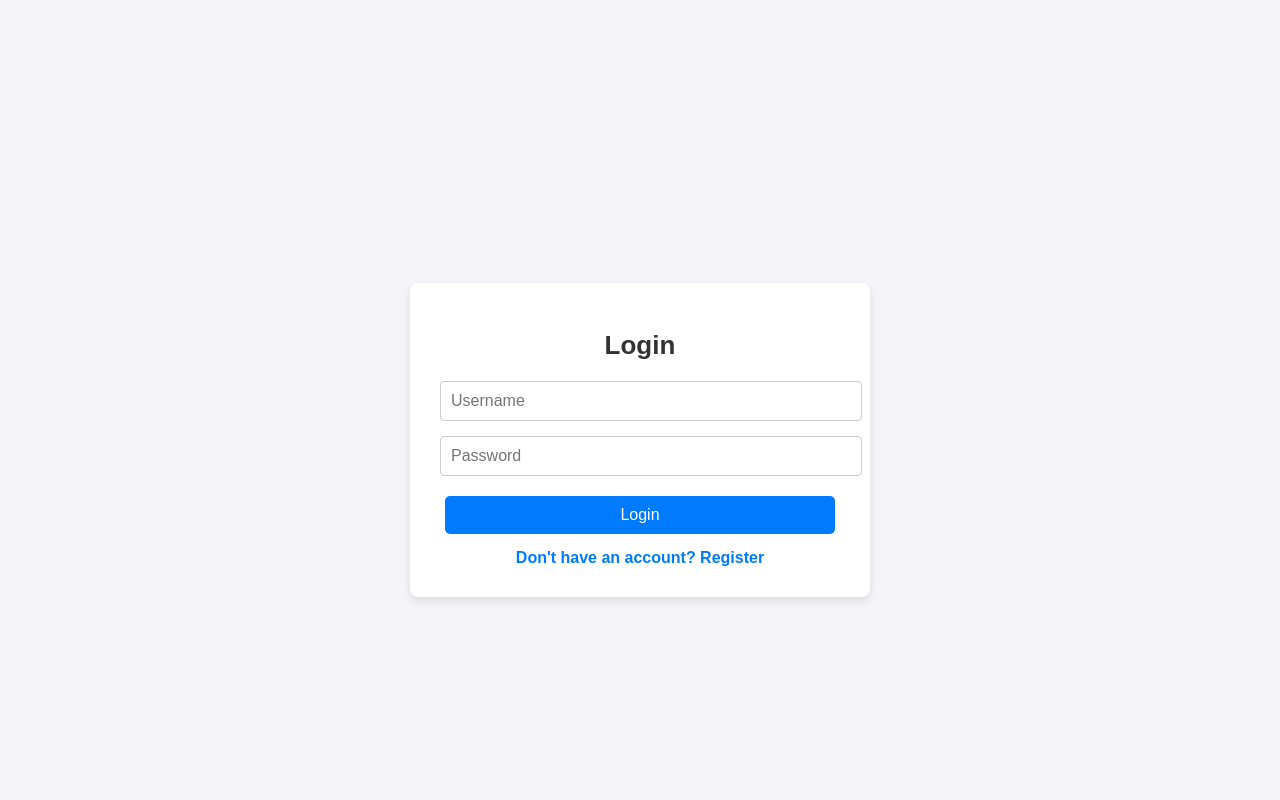
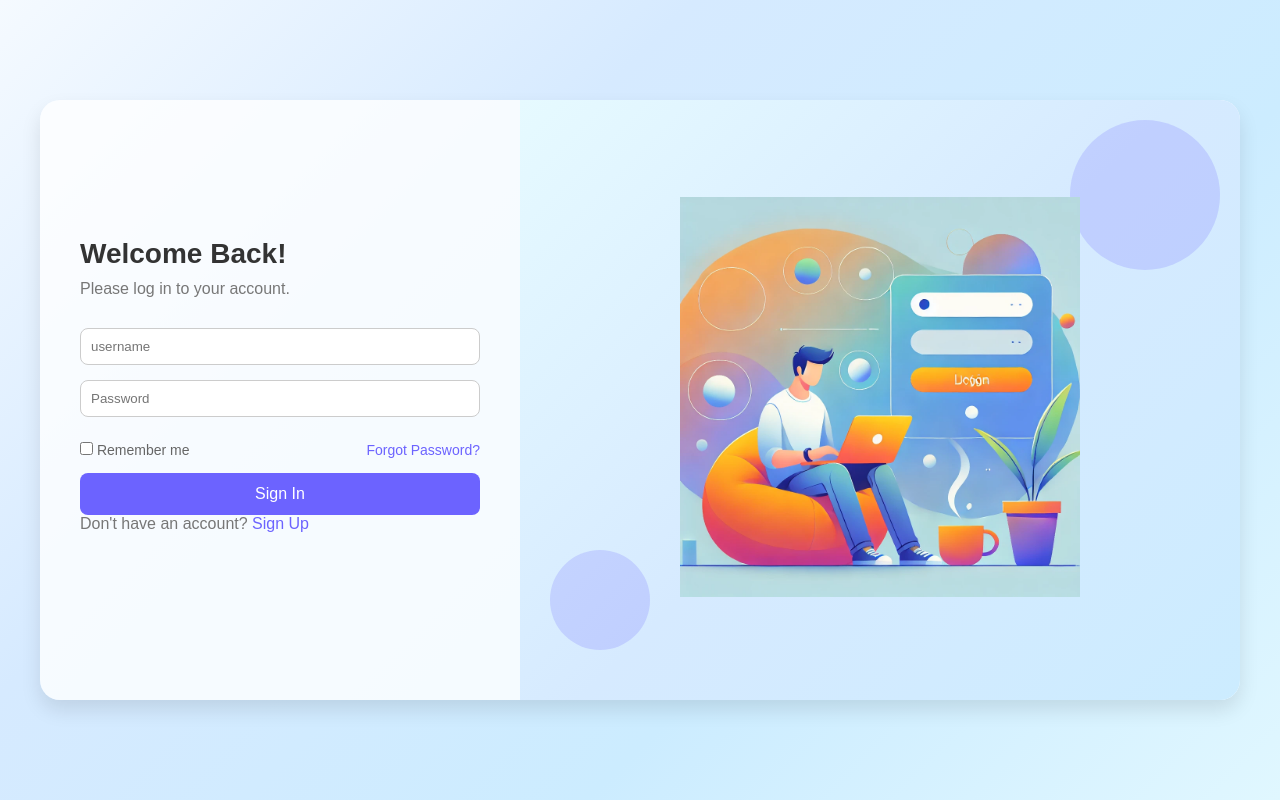
Before and after one commit to Syam916/1st_deployement, a Flask app: page /login in a window 1280 px wide. Run offline with Flask 3, Linux system fonts and the light colour scheme.

Commit message:
changed ui,added logs in db

```diff
--- a/app.py
+++ b/app.py
@@ -46,6 +46,7 @@ def register():
 @app.route('/login', methods=['GET', 'POST'])
 def login():
     message = ''
+    print('enetered')
     if request.method == 'POST':
         username = request.form['username']
         password = request.form['password']
@@ -76,6 +77,7 @@ def math_operations():
     result = None
     if request.method == 'POST':
         try:
+            username = session['username']
             num1 = float(request.form.get('num1', 0))
             num2 = float(request.form.get('num2', 0))
             operation = request.form.get('operation')
@@ -88,10 +90,25 @@ def math_operations():
                 result = num1 * num2
             elif operation == 'cube':
                 result = f"cube of {num1}: {num1**3}, cube of {num2}: {num2**3}"
+
+            # Insert data into the database
+            connection = get_db_connection()
+            cursor = connection.cursor()
+            cursor.execute("""
+                INSERT INTO user_logs (user_name, number1, number2, result)
+                VALUES (%s, %s, %s, %s)
+            """, (username, num1, num2, result))
+            connection.commit()
+            cursor.close()
+            connection.close()
+
         except ValueError:
             result = "Invalid input, please enter valid numbers."
+        except mysql.connector.Error as err:
+            result = f"Error inserting into database: {err}"
 
     return render_template('math.html', result=result, username=session['username'])
+
 
 @app.route('/logout')
 def logout():
--- a/static/css/style.css
+++ b/static/css/style.css
@@ -1,185 +1,169 @@
-/* General styles */
-body {
-    font-family: Arial, sans-serif;
-    background-color: #f4f4f9;
+/* General Reset */
+* {
     margin: 0;
     padding: 0;
+    box-sizing: border-box;
+    font-family: 'Arial', sans-serif;
+}
+
+body {
+    height: 100vh;
+    background: linear-gradient(135deg, #f5faff, #d6eaff, #ccecff, #e0f7ff);
+
     display: flex;
     justify-content: center;
     align-items: center;
-    height: 100vh;
 }
 
+/* Main Container */
 .container {
-    background: white;
-    padding: 20px;
-    border-radius: 8px;
-    box-shadow: 0 4px 8px rgba(0, 0, 0, 0.1);
-    width: 350px;
-    text-align: center;
+    background: rgba(255, 255, 255, 0.8);
+    border-radius: 20px;
+    box-shadow: 0 10px 20px rgba(0, 0, 0, 0.1);
+    width: 1200px;
+    height: 600px;
+    display: flex;
+    overflow: hidden;
+    position: relative;
 }
 
-.container h1 {
-    font-size: 24px;
-    margin-bottom: 20px;
-    color: #333;
+/* Left Section - Login Form */
+.left-section {
+    width: 40%;
+    padding: 50px 40px;
+    display: flex;
+    flex-direction: column;
+    justify-content: center;
 }
 
-.container form {
+.left-section h1 {
+    font-size: 28px;
+    color: #333;
+    margin-bottom: 10px;
+}
+
+.left-section p {
+    color: #777;
+    margin-bottom: 30px;
+}
+
+form {
     display: flex;
     flex-direction: column;
     gap: 15px;
 }
 
-.container input[type="text"],
-.container input[type="password"] {
-    width: 100%;
+input {
     padding: 10px;
-    font-size: 16px;
     border: 1px solid #ccc;
-    border-radius: 4px;
+    border-radius: 8px;
     outline: none;
-    transition: border-color 0.3s;
+    transition: border 0.3s;
 }
 
-.container input[type="text"]:focus,
-.container input[type="password"]:focus {
-    border-color: #007bff;
+input:focus {
+    border: 1px solid #6c63ff;
 }
 
-.container button {
-    padding: 10px 15px;
-    font-size: 16px;
+button {
+    background-color: #6c63ff;
     color: white;
-    background-color: #007bff;
+    padding: 12px;
     border: none;
-    border-radius: 4px;
+    border-radius: 8px;
     cursor: pointer;
     transition: background-color 0.3s;
+    font-size: 16px;
 }
 
-.container button:hover {
-    background-color: #0056b3;
+button:hover {
+    background-color: #574bff;
 }
 
-.container p {
-    margin: 10px 0;
+.options {
+    display: flex;
+    justify-content: space-between;
     font-size: 14px;
     color: #666;
+    margin-top: 10px;
 }
 
-.container a {
-    color: #007bff;
+a {
+    color: #6c63ff;
     text-decoration: none;
-    font-weight: bold;
 }
 
-.container a:hover {
+a:hover {
     text-decoration: underline;
 }
 
-.message {
+/* Sign In Buttons */
+.button-group {
+    display: flex;
+    gap: 10px;
     margin-top: 10px;
-    font-size: 14px;
-    color: #d9534f; /* Error or alert messages */
-}
-/* Navbar Styles */
-.navbar {
-    display: flex;
-    justify-content: space-between;
-    align-items: center;
-    padding: 10px 20px;
-    background-color: #007bff;
-    color: white;
-    border-bottom: 2px solid #0056b3;
-    border-radius: 6px 6px 0 0;
-    width: 100%;
-    box-sizing: border-box;
-    position: fixed;
-    top: 0;
-    left: 0;
 }
 
-.navbar h2 {
-    margin: 0;
-    font-size: 20px;
+.button-group button {
+    background-color: #6c63ff;
+    flex: 1;
 }
 
-.navbar a {
-    background-color: #ffffff;
-    color: #007bff;
-    text-decoration: none;
-    font-weight: bold;
-    padding: 5px 12px;
-    border-radius: 5px;
-    transition: all 0.3s ease;
+.button-group button.secondary {
+    background-color: white;
+    color: #6c63ff;
+    border: 1px solid #6c63ff;
 }
 
-.navbar a:hover {
-    background-color: #0056b3;
+.button-group button.secondary:hover {
+    background-color: #6c63ff;
     color: white;
 }
 
-/* Container */
-.container {
-    margin-top: 80px;
-    background: #ffffff;
-    padding: 30px;
-    border-radius: 8px;
-    box-shadow: 0 4px 8px rgba(0, 0, 0, 0.1);
-    width: 400px;
-    text-align: center;
+/* Right Section - Illustration */
+.right-section {
+    width: 60%;
+    background: linear-gradient(135deg, #e6faff, #d6eaff, #ccecff);
+
+    display: flex;
+    justify-content: center;
+    align-items: center;
+    position: relative;
 }
 
-.container h1 {
-    font-size: 26px;
-    margin-bottom: 20px;
-    color: #333;
-    font-weight: 600;
+.right-section img {
+    width: 400px;
+    animation: float 3s ease-in-out infinite;
 }
 
-/* Form and Inputs */
-.container input[type="number"] {
-    width: 100%;
-    padding: 10px;
-    font-size: 16px;
-    margin-bottom: 15px;
-    border: 1px solid #ccc;
-    border-radius: 5px;
-    outline: none;
-    transition: border-color 0.3s ease;
+/* Decorative Bubbles */
+.circle {
+    position: absolute;
+    background: rgba(108, 99, 255, 0.2);
+    border-radius: 50%;
+    pointer-events: none;
 }
 
-.container input[type="number"]:focus {
-    border-color: #007bff;
-    box-shadow: 0 0 5px rgba(0, 123, 255, 0.5);
+.circle.one {
+    width: 150px;
+    height: 150px;
+    top: 20px;
+    right: 20px;
 }
 
-/* Buttons */
-.container button {
-    background-color: #007bff;
-    color: white;
-    border: none;
-    padding: 10px 15px;
-    font-size: 16px;
-    margin: 5px;
-    border-radius: 5px;
-    cursor: pointer;
-    transition: all 0.3s ease;
+.circle.two {
+    width: 100px;
+    height: 100px;
+    bottom: 50px;
+    left: 30px;
 }
 
-.container button:hover {
-    background-color: #0056b3;
+/* Floating Animation */
+@keyframes float {
+    0%, 100% {
+        transform: translateY(0);
+    }
+    50% {
+        transform: translateY(-10px);
+    }
 }
-
-/* Result Div */
-.result-div {
-    margin-top: 20px;
-    font-size: 18px;
-    font-weight: bold;
-    color: #333;
-    background-color: #e9f5ff;
-    padding: 10px;
-    border: 1px solid #b3e0ff;
-    border-radius: 5px;
-}
--- a/templates/login.html
+++ b/templates/login.html
@@ -6,14 +6,29 @@
 </head>
 <body>
     <div class="container">
-        <h1>Login</h1>
-        <form method="POST">
-            <input type="text" name="username" placeholder="Username" required>
-            <input type="password" name="password" placeholder="Password" required>
-            <button type="submit">Login</button>
-        </form>
-        <p>{{ message }}</p>
-        <a href="/register">Don't have an account? Register</a>
+        <!-- Left Section -->
+        <div class="left-section">
+            <h1>Welcome Back!</h1>
+            <p>Please log in to your account.</p>
+            <form method="POST">
+                <input type="text" name="username" placeholder="username" required>
+                <input type="password" name="password" placeholder="Password" required>
+                <div class="options">
+                    <label><input type="checkbox"> Remember me</label>
+                    <a href="#">Forgot Password?</a>
+                </div>
+                <button type="submit">Sign In</button>
+            </form>
+            <p class="signup-link">Don't have an account? <a href="/register">Sign Up</a></p>
+
+        </div>
+
+        <!-- Right Section -->
+        <div class="right-section">
+            <div class="circle one"></div>
+            <div class="circle two"></div>
+            <img src="/static/images/image.png" alt="Login Illustration">
+        </div>
     </div>
 </body>
 </html>
--- a/templates/math.html
+++ b/templates/math.html
@@ -2,7 +2,7 @@
 <html lang="en">
 <head>
     <title>Math Operations</title>
-    <link rel="stylesheet" href="/static/css/style.css">
+    <link rel="stylesheet" href="/static/css/math.css">
 </head>
 <body>
     <!-- Navbar -->
```
Also changed, not shown: static/css/math.css (added, +123 -0 lines), templates/register.html (+20 -8 lines), static/images/image.png (added), static/images/image2.png (added).
